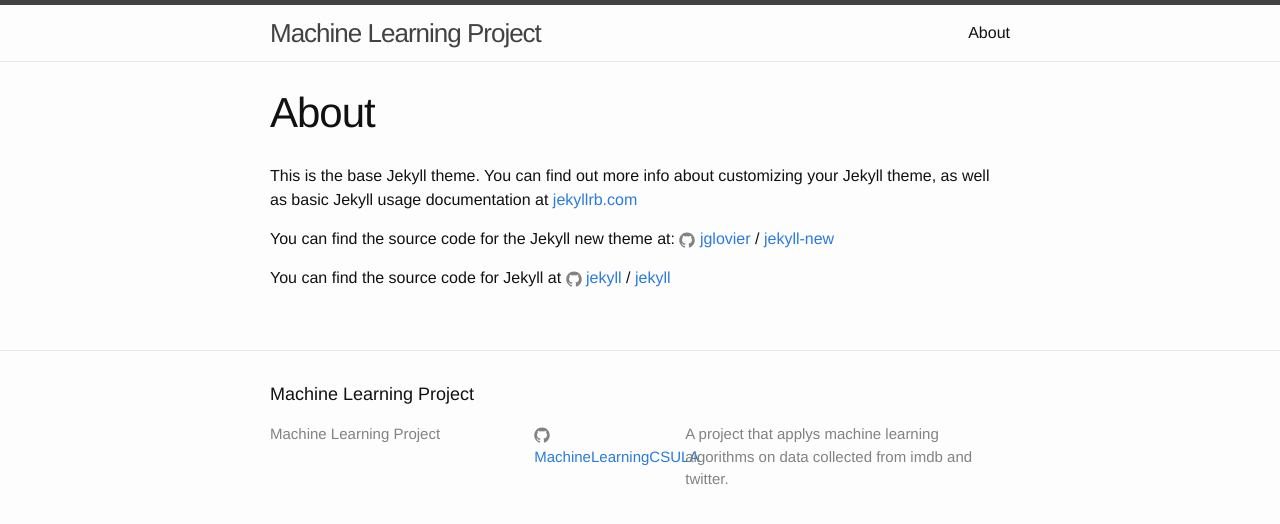
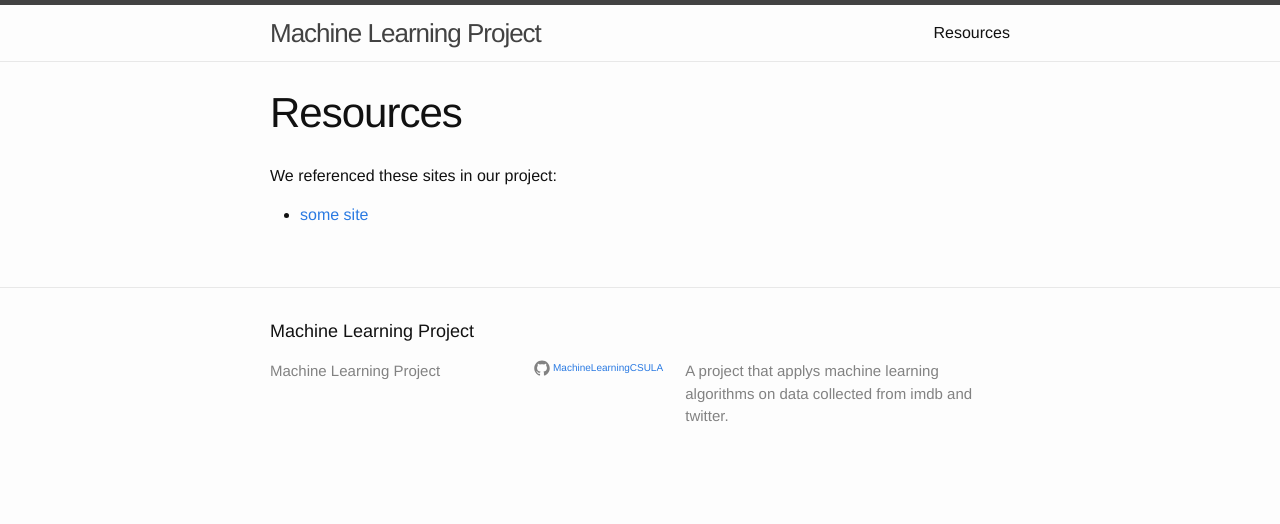
Before and after one commit to MachineLearningCSULA/MachineLearningCSULA.github.io, a Jekyll site: the page built from about.md, in a window 1280 px wide. Shown: the top 524 px of the page. Built offline with Jekyll 4.4.1, drawn with Linux system fonts in a browser that asks for light colours.

Commit message:
clean up

```diff
--- a/_config.yml
+++ b/_config.yml
@@ -9,10 +9,11 @@
 title: Machine Learning Project
 email:
 description: > # this means to ignore newlines until "baseurl:"
-    A project that applys machine learning algorithms on data collected from imdb and twitter.
+    A project that applys machine learning algorithms on
+    data collected from imdb and twitter.
 baseurl: "" # the subpath of your site, e.g. /blog
 url: "http://yourdomain.com" # the base hostname & protocol for your site
-#twitter_username:
+#twitter_username: blah
 github_username: MachineLearningCSULA
 
 # Build settings
--- a/_includes/footer.html
+++ b/_includes/footer.html
@@ -12,7 +12,7 @@
         </ul>
       </div>
 
-      <div class="footer-col footer-col-2">
+      <div class="footer-col footer-col-2" style="font-size:10px;">
         <ul class="social-media-list">
           {% if site.github_username %}
           <li>
--- a/about.md
+++ b/about.md
@@ -1,10 +1,10 @@
 ---
 layout: page
-title: About
-permalink: /about/
+title: Resources
+permalink: /resources/
 ---
 
-This is the base Jekyll theme. You can find out more info about customizing your Jekyll theme, as well as basic Jekyll usage documentation at [jekyllrb.com](http://jekyllrb.com/)
+<!-- This is the base Jekyll theme. You can find out more info about customizing your Jekyll theme, as well as basic Jekyll usage documentation at [jekyllrb.com](http://jekyllrb.com/)
 
 You can find the source code for the Jekyll new theme at:
 {% include icon-github.html username="jglovier" %} /
@@ -12,4 +12,11 @@ You can find the source code for the Jekyll new theme at:
 
 You can find the source code for Jekyll at
 {% include icon-github.html username="jekyll" %} /
-[jekyll](https://github.com/jekyll/jekyll)
+[jekyll](https://github.com/jekyll/jekyll) -->
+
+We referenced these sites in our project:
+<ul>
+    <li>
+      <a href="#">some site</a>
+    </li>
+</ul>
```
